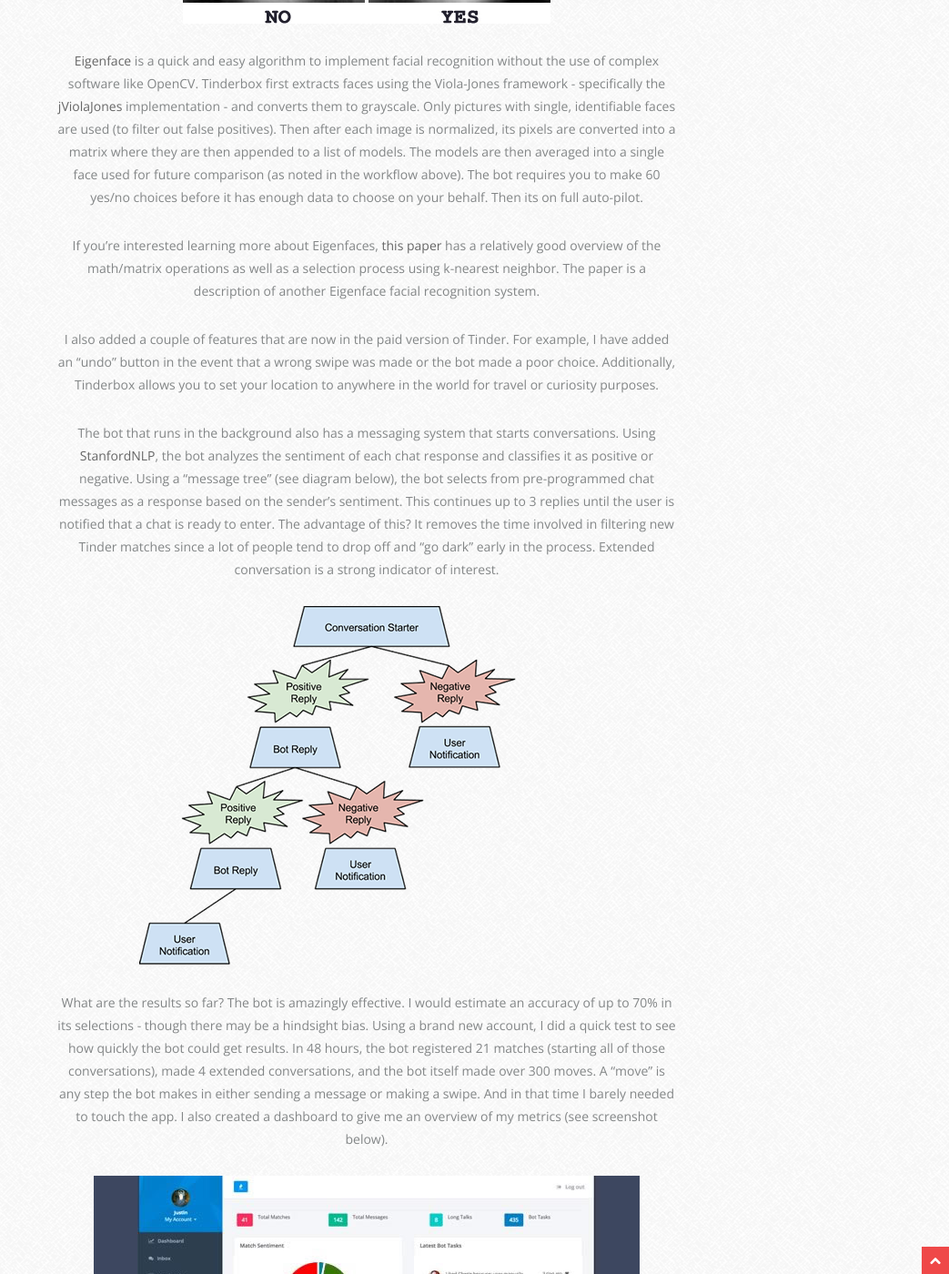
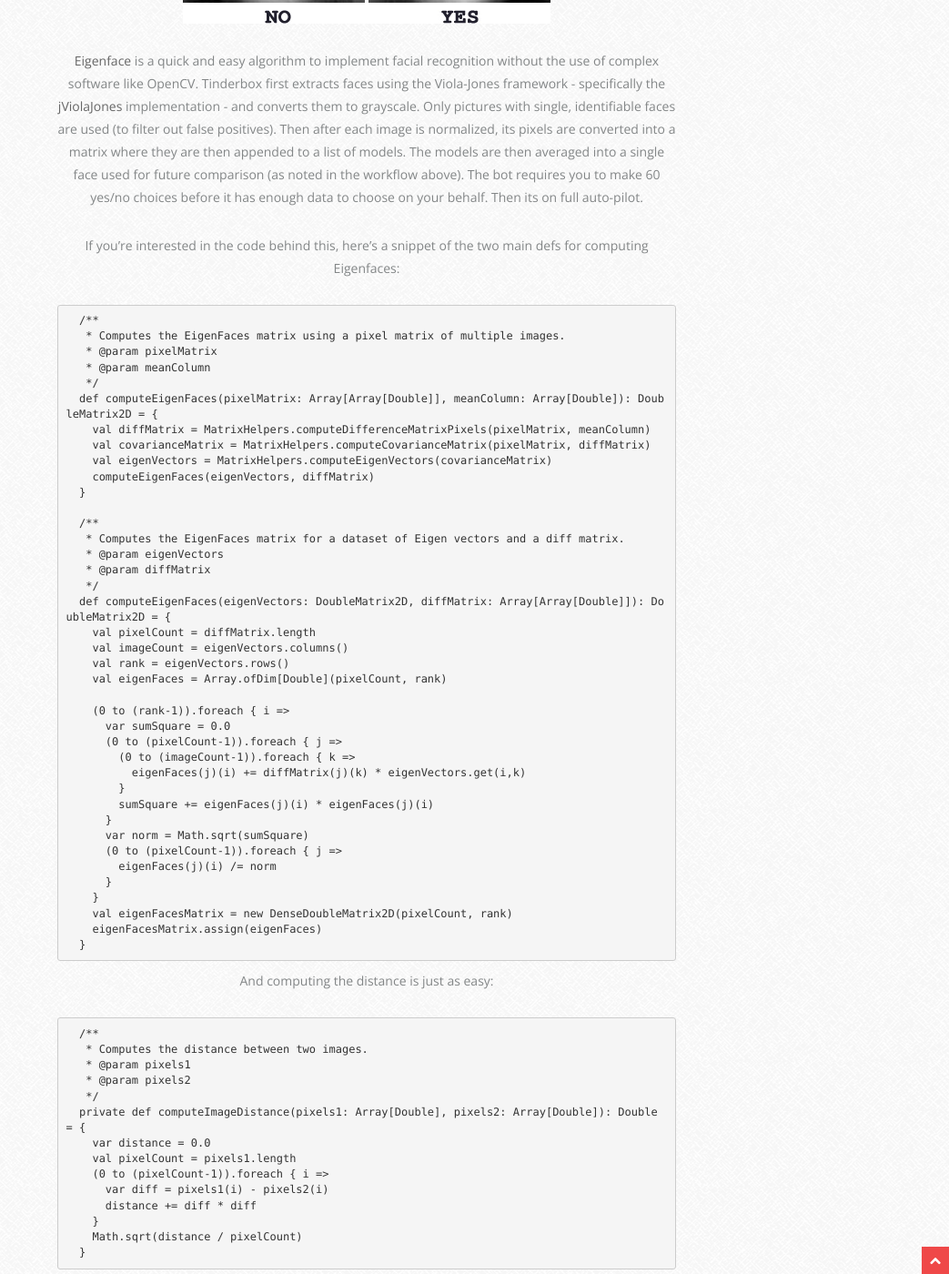
Before and after one commit to crockpotveggies/crockpotveggies.github.io, a Jekyll site: the page built from _posts/2015-02-09-automating-tinder-with-eigenfaces.md, in a window 1280 px wide and 1400 px high, scrolled down 1739 px. Shown: the whole window at 91% size, without its empty margins (237-1280 px from the left). Built offline with Jekyll 4.4.1, drawn with Linux system fonts in a browser that asks for light colours; some web fonts are replaced; Markdown is read by kramdown in place of the engine named in the settings; comment, search, counter and statistics services are not loaded.

Commit message:
Add some code samples.

```diff
--- a/_posts/2015-02-09-automating-tinder-with-eigenfaces.md
+++ b/_posts/2015-02-09-automating-tinder-with-eigenfaces.md
@@ -22,6 +22,69 @@ Dubbed "Tinderbox", the first version only took 3 weeks to build. It uses an exi
 
 <a href="https://en.wikipedia.org/wiki/Eigenface">Eigenface</a> is a quick and easy algorithm to implement facial recognition without the use of complex software like OpenCV. Tinderbox first extracts faces using the Viola-Jones framework - specifically the <a href="https://github.com/tc/jviolajones">jViolaJones</a> implementation - and converts them to grayscale. Only pictures with single, identifiable faces are used (to filter out false positives). Then after each image is normalized, its pixels are converted into a matrix where they are then appended to a list of models. The models are then averaged into a single face used for future comparison (as noted in the workflow above). The bot requires you to make 60 yes/no choices before it has enough data to choose on your behalf. Then its on full auto-pilot.
 
+If you're interested in the code behind this, here's a snippet of the two main defs for computing Eigenfaces:
+
+<pre>
+  /**
+   * Computes the EigenFaces matrix using a pixel matrix of multiple images.
+   * @param pixelMatrix
+   * @param meanColumn
+   */
+  def computeEigenFaces(pixelMatrix: Array[Array[Double]], meanColumn: Array[Double]): DoubleMatrix2D = {
+    val diffMatrix = MatrixHelpers.computeDifferenceMatrixPixels(pixelMatrix, meanColumn)
+    val covarianceMatrix = MatrixHelpers.computeCovarianceMatrix(pixelMatrix, diffMatrix)
+    val eigenVectors = MatrixHelpers.computeEigenVectors(covarianceMatrix)
+    computeEigenFaces(eigenVectors, diffMatrix)
+  }
+
+  /**
+   * Computes the EigenFaces matrix for a dataset of Eigen vectors and a diff matrix.
+   * @param eigenVectors
+   * @param diffMatrix
+   */
+  def computeEigenFaces(eigenVectors: DoubleMatrix2D, diffMatrix: Array[Array[Double]]): DoubleMatrix2D = {
+    val pixelCount = diffMatrix.length
+    val imageCount = eigenVectors.columns()
+    val rank = eigenVectors.rows()
+    val eigenFaces = Array.ofDim[Double](pixelCount, rank)
+
+    (0 to (rank-1)).foreach { i =>
+      var sumSquare = 0.0
+      (0 to (pixelCount-1)).foreach { j =>
+        (0 to (imageCount-1)).foreach { k =>
+          eigenFaces(j)(i) += diffMatrix(j)(k) * eigenVectors.get(i,k)
+        }
+        sumSquare += eigenFaces(j)(i) * eigenFaces(j)(i)
+      }
+      var norm = Math.sqrt(sumSquare)
+      (0 to (pixelCount-1)).foreach { j =>
+        eigenFaces(j)(i) /= norm
+      }
+    }
+    val eigenFacesMatrix = new DenseDoubleMatrix2D(pixelCount, rank)
+    eigenFacesMatrix.assign(eigenFaces)
+  }
+</pre>
+
+And computing the distance is just as easy:
+
+<pre>
+  /**
+   * Computes the distance between two images.
+   * @param pixels1
+   * @param pixels2
+   */
+  private def computeImageDistance(pixels1: Array[Double], pixels2: Array[Double]): Double = {
+    var distance = 0.0
+    val pixelCount = pixels1.length
+    (0 to (pixelCount-1)).foreach { i =>
+      var diff = pixels1(i) - pixels2(i)
+      distance += diff * diff
+    }
+    Math.sqrt(distance / pixelCount)
+  }
+</pre>
+
 If you're interested learning more about Eigenfaces, <a href="https://dl.dropboxusercontent.com/u/37572555/Github/Face%20Recognition/FaceRecognition.pdf">this paper</a> has a relatively good overview of the math/matrix operations as well as a selection process using k-nearest neighbor. The paper is a description of another Eigenface facial recognition system.
 
 I also added a couple of features that are now in the paid version of Tinder. For example, I have added an "undo" button in the event that a wrong swipe was made or the bot made a poor choice. Additionally, Tinderbox allows you to set your location to anywhere in the world for travel or curiosity purposes.
```
